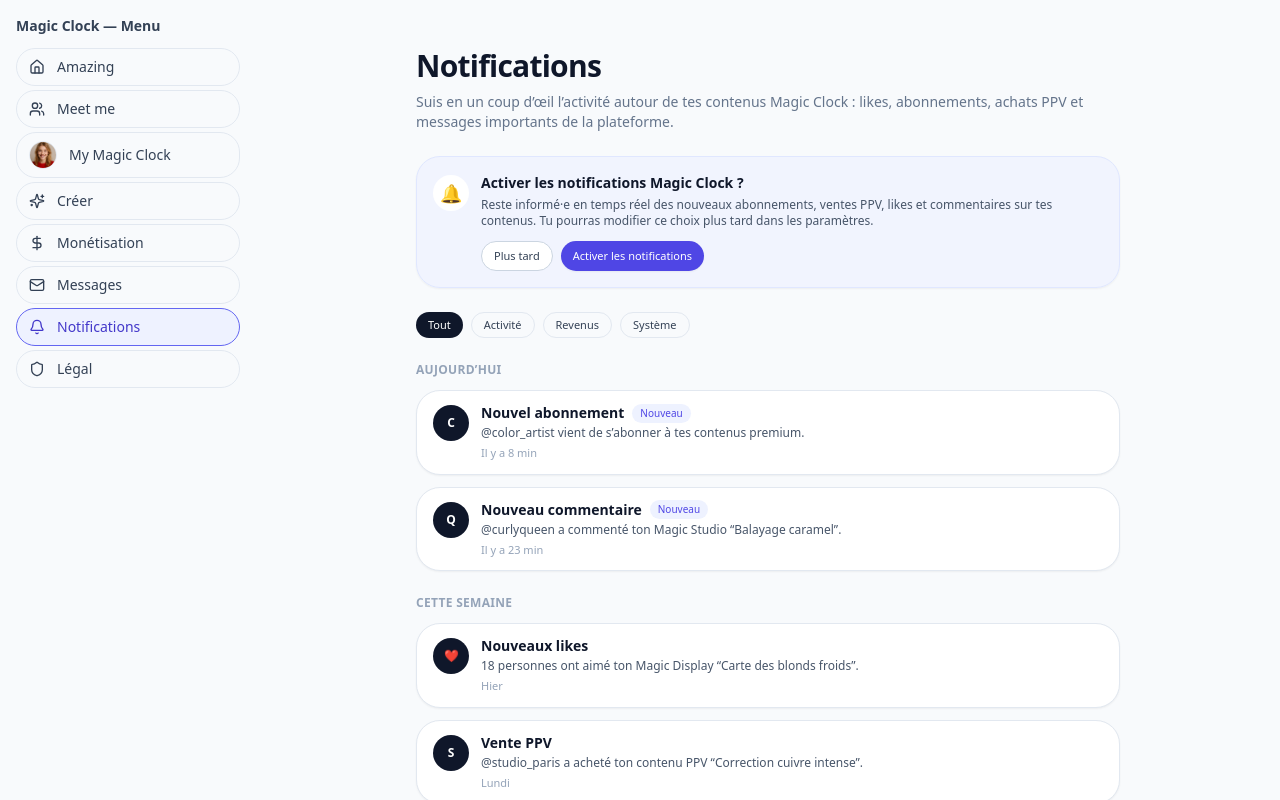
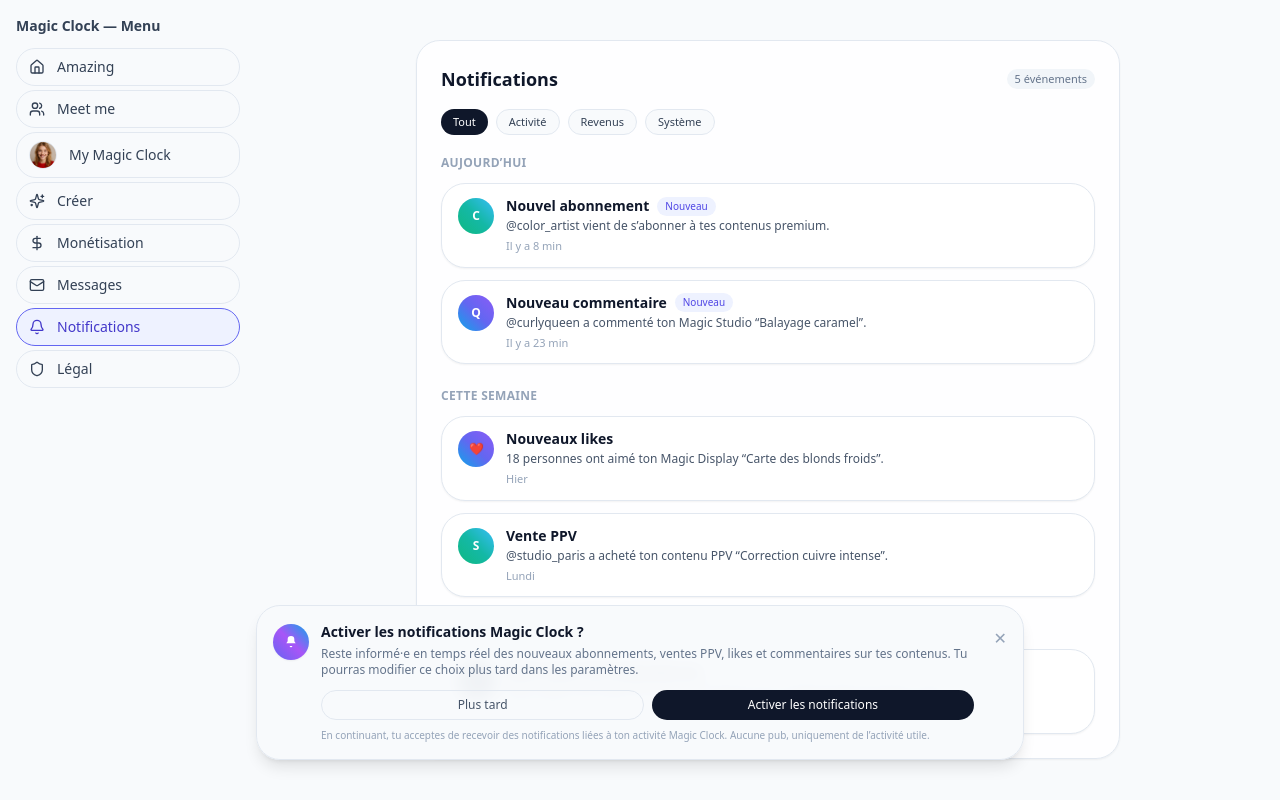
Before and after one commit to welcome-magic-clock/magic-clock-web-mvp, a Next.js app: page /notifications in a window 1280 px wide. Shown: the top 800 px of the page. Built offline with nearby package versions, Linux system fonts and the light colour scheme.

Commit message:
Update page.tsx

```diff
--- a/app/notifications/page.tsx
+++ b/app/notifications/page.tsx
@@ -1,9 +1,7 @@
 // app/notifications/page.tsx
-import type { Metadata } from "next";
+"use client";
 
-export const metadata: Metadata = {
-  title: "Notifications – Magic Clock",
-};
+import { useState } from "react";
 
 type NotificationType = "activity" | "earnings" | "system";
 
@@ -71,11 +69,21 @@ const NOTIFICATIONS_EARLIER: NotificationItem[] = [
   },
 ];
 
+const gradientByType: Record<NotificationType, string> = {
+  activity: "bg-gradient-to-tr from-sky-500 via-indigo-500 to-violet-500",
+  earnings: "bg-gradient-to-tr from-emerald-500 via-teal-500 to-sky-400",
+  system: "bg-gradient-to-tr from-slate-500 via-slate-600 to-slate-800",
+};
+
 function NotificationCard({ item }: { item: NotificationItem }) {
+  const gradient = gradientByType[item.type] ?? "bg-slate-900";
+
   return (
     <article className="flex items-start gap-3 rounded-2xl border border-slate-200 bg-white px-3 py-3 shadow-sm sm:px-4">
-      {/* Avatar */}
-      <div className="mt-0.5 flex h-9 w-9 flex-shrink-0 items-center justify-center rounded-full bg-slate-900 text-xs font-semibold text-white">
+      {/* Avatar coloré / dégradé */}
+      <div
+        className={`mt-0.5 flex h-9 w-9 flex-shrink-0 items-center justify-center rounded-full text-xs font-semibold text-white ${gradient}`}
+      >
         {item.avatarInitial ?? "MC"}
       </div>
 
@@ -99,62 +107,27 @@ function NotificationCard({ item }: { item: NotificationItem }) {
 }
 
 export default function NotificationsPage() {
+  const [showBanner, setShowBanner] = useState(true);
+
   return (
-    <main className="mx-auto max-w-3xl px-4 pb-16 pt-8 sm:px-6 lg:px-8">
-      {/* Header */}
-      <header className="mb-4 sm:mb-6">
-        <h1 className="text-2xl font-semibold tracking-tight text-slate-900 sm:text-3xl">
+    <main className="mx-auto flex max-w-3xl flex-col px-4 pb-28 pt-4 sm:px-6 lg:px-8">
+      {/* Carte principale, cohérente avec Messages */}
+      <section className="mt-2 rounded-3xl border border-slate-200 bg-white/80 p-4 shadow-sm backdrop-blur-sm sm:p-5 lg:p-6">
+        <div className="mb-4 flex items-center justify-between">
+          <h1 className="text-base font-semibold text-slate-900 sm:text-lg">
             Notifications
           </h1>
-        <p className="mt-2 text-sm text-slate-500">
-          Suis en un coup d’œil l’activité autour de tes contenus Magic Clock :
-          likes, abonnements, achats PPV et messages importants de la
-          plateforme.
-        </p>
-      </header>
+          {/* Compteur simple (total) */}
+          <span className="rounded-full bg-slate-100 px-2 py-0.5 text-[11px] font-medium text-slate-500">
+            {NOTIFICATIONS_TODAY.length +
+              NOTIFICATIONS_THIS_WEEK.length +
+              NOTIFICATIONS_EARLIER.length}{" "}
+            événements
+          </span>
+        </div>
 
-      {/* Bannière : activer les notifications (MVP visuel, non fonctionnel) */}
-      <section className="mb-6 rounded-2xl border border-indigo-100 bg-indigo-50/70 p-4 text-xs text-slate-700 shadow-sm">
-        <div className="flex items-start gap-3">
-          <div className="mt-0.5 flex h-9 w-9 flex-shrink-0 items-center justify-center rounded-full bg-white text-lg">
-            🔔
-          </div>
-          <div className="flex-1">
-            <h2 className="text-sm font-semibold text-slate-900">
-              Activer les notifications Magic Clock ?
-            </h2>
-            <p className="mt-1 text-xs text-slate-600">
-              Reste informé·e en temps réel des nouveaux abonnements, ventes
-              PPV, likes et commentaires sur tes contenus. Tu pourras modifier
-              ce choix plus tard dans les paramètres.
-            </p>
-            <div className="mt-3 flex flex-wrap gap-2">
-              <button
-                type="button"
-                className="inline-flex items-center justify-center rounded-full border border-slate-300 bg-white px-3 py-1.5 text-[11px] font-medium text-slate-700 hover:bg-slate-50"
-              >
-                Plus tard
-              </button>
-              <button
-                type="button"
-                className="inline-flex items-center justify-center rounded-full bg-indigo-600 px-3 py-1.5 text-[11px] font-medium text-white shadow-sm hover:bg-indigo-700"
-              >
-                Activer les notifications
-              </button>
-            </div>
-          </div>
-        </div>
-        {/*
-          NOTE MVP :
-          Ces boutons sont uniquement visuels pour l’instant.
-          Plus tard, on pourra :
-          - déclencher une vraie demande de permission navigateur / mobile,
-          - enregistrer le choix de l’utilisateur dans le backend.
-        */}
-      </section>
-
-      {/* Filtres visuels (non interactifs en MVP) */}
-      <section className="mb-6 flex flex-wrap gap-2 text-xs">
+        {/* Filtres visuels (non interactifs pour le MVP) */}
+        <section className="mb-5 flex flex-wrap gap-2 text-xs">
           <span className="inline-flex items-center rounded-full bg-slate-900 px-3 py-1 text-[11px] font-medium text-white">
             Tout
           </span>
@@ -204,6 +177,71 @@ export default function NotificationsPage() {
             ))}
           </div>
         </section>
+      </section>
+
+      {/* Bannière d’activation des notifications (pop-up en bas, comme Messages) */}
+      {showBanner && (
+        <section className="fixed inset-x-0 bottom-[72px] z-20 px-4 pb-4 sm:bottom-6 sm:flex sm:justify-center sm:px-0">
+          <div className="mx-auto w-full max-w-3xl rounded-3xl border border-slate-200 bg-slate-50/95 p-4 shadow-lg backdrop-blur">
+            <div className="flex items-start gap-3">
+              {/* Icône style Magic Clock */}
+              <div className="mt-0.5 flex h-9 w-9 items-center justify-center rounded-full bg-gradient-to-tr from-indigo-500 via-purple-500 to-sky-500 text-white shadow-sm">
+                <svg
+                  viewBox="0 0 24 24"
+                  aria-hidden="true"
+                  className="h-4 w-4"
+                >
+                  <path
+                    d="M12 3a5 5 0 00-5 5v2.586c0 .265-.105.52-.293.707L5 14h14l-1.707-2.707A1 1 0 0117 10.586V8a5 5 0 00-5-5z"
+                    fill="currentColor"
+                  />
+                  <path d="M10 18a2 2 0 004 0h-4z" fill="currentColor" />
+                </svg>
+              </div>
+
+              <div className="flex-1">
+                <p className="text-sm font-semibold text-slate-900">
+                  Activer les notifications Magic Clock ?
+                </p>
+                <p className="mt-1 text-xs text-slate-500">
+                  Reste informé·e en temps réel des nouveaux abonnements, ventes
+                  PPV, likes et commentaires sur tes contenus. Tu pourras
+                  modifier ce choix plus tard dans les paramètres.
+                </p>
+                <div className="mt-3 flex gap-2">
+                  <button
+                    type="button"
+                    className="inline-flex flex-1 items-center justify-center rounded-full border border-slate-200 px-3 py-1.5 text-xs font-medium text-slate-600 hover:bg-slate-100"
+                    onClick={() => setShowBanner(false)}
+                  >
+                    Plus tard
+                  </button>
+                  <button
+                    type="button"
+                    className="inline-flex flex-1 items-center justify-center rounded-full bg-slate-900 px-3 py-1.5 text-xs font-medium text-white hover:bg-slate-800"
+                  >
+                    Activer les notifications
+                  </button>
+                </div>
+                <p className="mt-2 text-[10px] text-slate-400">
+                  En continuant, tu acceptes de recevoir des notifications
+                  liées à ton activité Magic Clock. Aucune pub, uniquement de
+                  l’activité utile.
+                </p>
+              </div>
+
+              <button
+                type="button"
+                className="ml-2 mt-1 text-slate-400 hover:text-slate-600"
+                onClick={() => setShowBanner(false)}
+                aria-label="Fermer"
+              >
+                ✕
+              </button>
+            </div>
+          </div>
+        </section>
+      )}
     </main>
   );
 }
```
Lines whose indentation alone changed are shown as unchanged.
